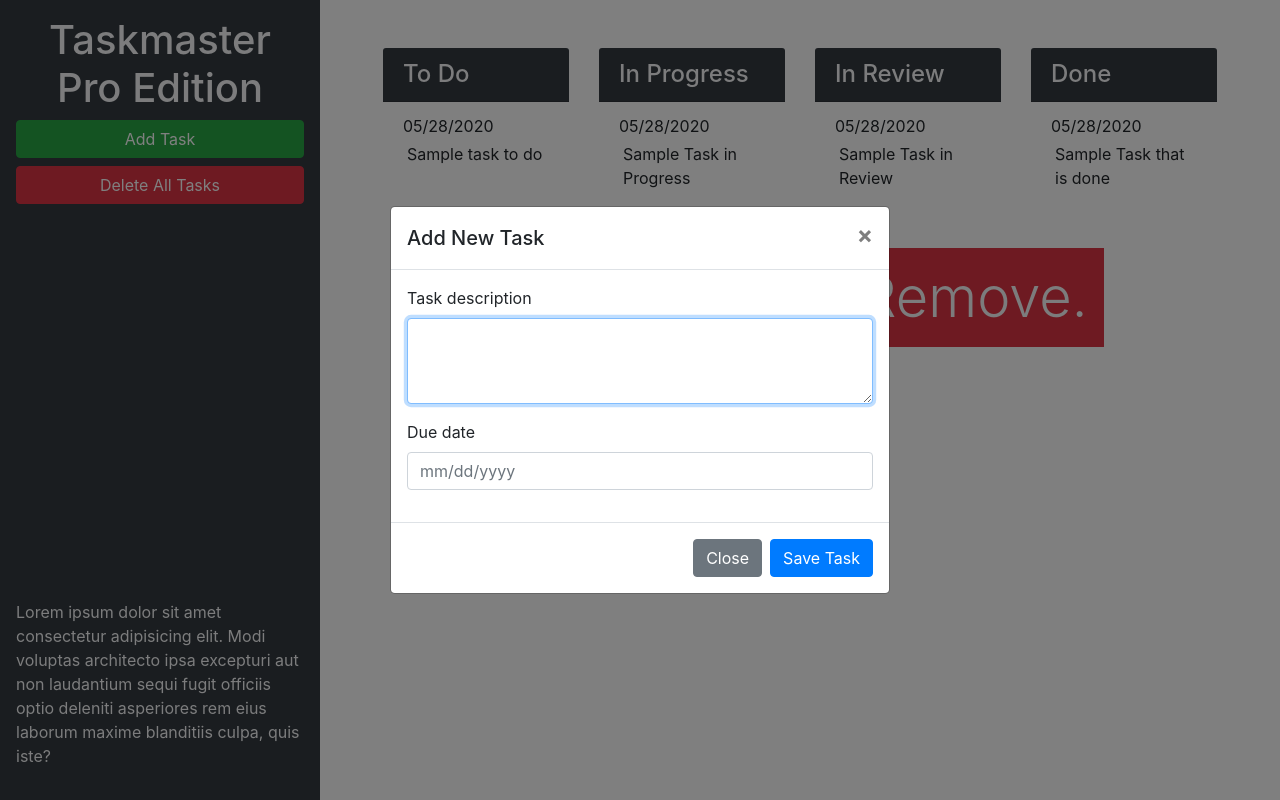
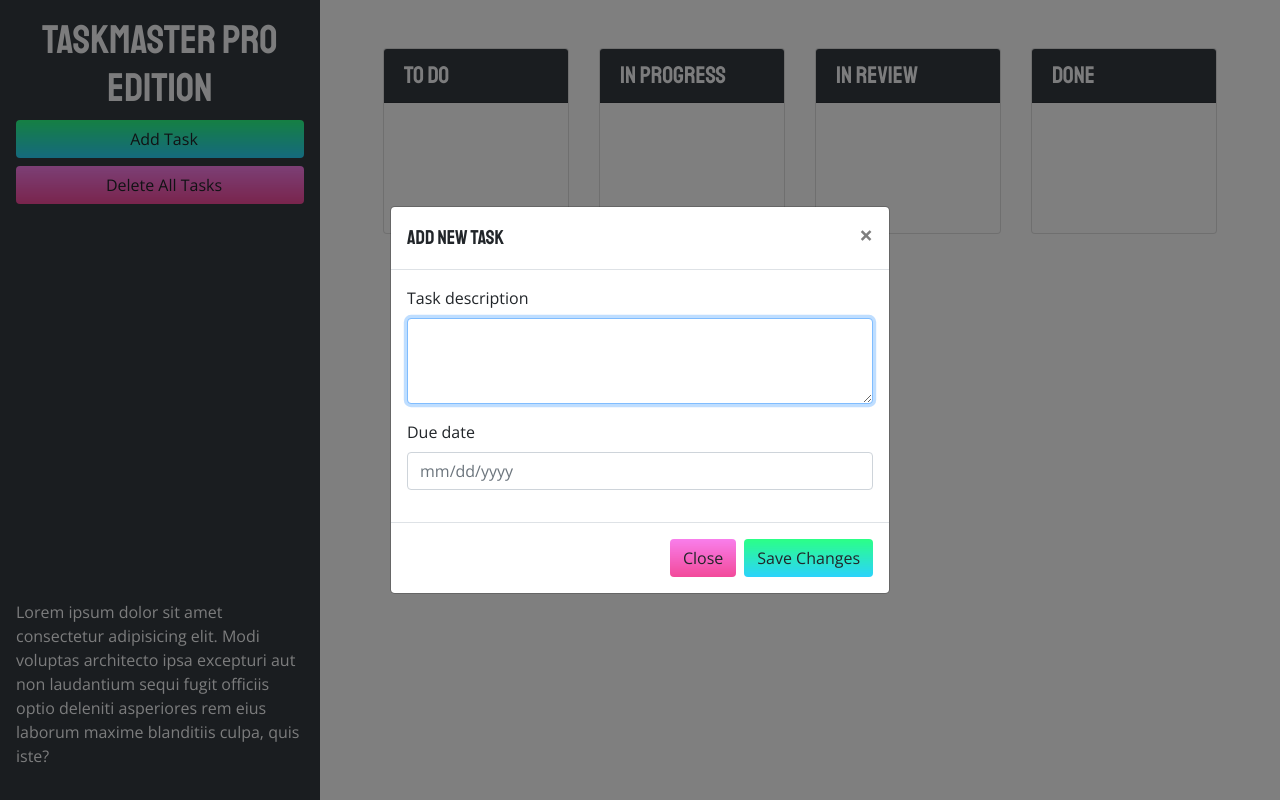
Before and after one commit to cmarvann/taskmaster-pro, a plain HTML site: page taskmaster-starter/index.html in a window 1280 px wide. Both pictures are taken after a click on the button "Add Task". Drawn offline with nearby package versions, Linux system fonts and the light colour scheme; a web font is replaced by a local one.

Commit message:
UX enhancements

```diff
--- a/taskmaster-starter/assets/css/style.css
+++ b/taskmaster-starter/assets/css/style.css
@@ -1,3 +1,70 @@
 ul.list-group {
   min-height: 130px;
 }
+
+body {
+  font-family: "Open Sans", sans-serif;
+}
+
+h1,
+h2,
+h3,
+h4,
+h5,
+h6 {
+  font-family: 'Staatliches', sans-serif;
+}
+ul.list-group {
+  min-height: 130px;
+}
+
+.dropover {
+  background-color: rgba(0,0,0,0.3);
+}
+
+.dropover-active {
+  background-color: rgba(0,0,0,0.9);
+}
+
+.btn-add, .btn-save {
+  background-color: #FA8BFF;
+  background-image: linear-gradient(45deg, #FA8BFF 0%, #2BD2FF 52%, #2BFF88 90%);
+  transition: all 05s easr-out;
+  background-size: 1px 100px;
+  background-position: 0 -10px;
+}
+
+.btn-close, .btn-delete{
+  background-color: #EA0028;
+  background-image: linear-gradient(180deg, #FA8BFF 0%, #EA0028 100%);
+  transition: all 05s easr-out;
+  background-size: 1px 100px;
+  background-position: 0 -10px;
+}
+
+.btn-add, .btn-save:hover {
+  background-position: 1 -50px;
+}
+
+.btn-close, .btn-delete:hover {
+  background-position: 1 -50px;
+}
+
+.bottom-trash {
+  opacity: o;
+  color: #f1f1f1;
+  font-size: 2.3rem;
+  font-family: "staatliches", sans-serif;
+  transform: translateY(150px);
+  transition: all .5s ease-in-out;
+  background-color: rgba(234,0,39,0.7);
+}
+
+.bottom-trash-drag {
+  transform: translateY(0);
+  opacity: 1;
+}
+
+.bottom-trash-active {
+  background-color: rgba(234,0,39,1);
+}
--- a/taskmaster-starter/assets/js/script.js
+++ b/taskmaster-starter/assets/js/script.js
@@ -13,6 +13,8 @@ var createTask = function(taskText, taskDate, taskList) {
   // append span and p element to parent li
   taskLi.append(taskSpan, taskP);
 
+  // Due Date
+  auditTask(taskLi);
 
   // append to ul list on the page
   $("#list-" + taskList).append(taskLi);
@@ -33,7 +35,6 @@ var loadTasks = function() {
 
   // loop over object properties
   $.each(tasks, function(list, arr) {
-    console.log(list, arr);
     // then loop over sub-array
     arr.forEach(function(task) {
       createTask(task.text, task.date, list);
@@ -45,6 +46,26 @@ var saveTasks = function() {
   localStorage.setItem("tasks", JSON.stringify(tasks));
 };
 
+var auditTask = function(taskEl) {
+// get date
+var date = $(taskEl)
+.find("span")
+.text()
+.trim();
+
+// convert at a specific time
+var time = moment(date, "L").set("hour", 17);
+
+$(taskEl).removeClass("list-group-item-warning list-group-item-danger");
+
+if (moment().isAfter(time)) {
+  $(taskEl).addClass("list-group-item-danger");
+}
+else if (Math.abs(moment().diff(time, "days")) <= 2) {
+  $(taskEl).addClass("list-group-item-warning");
+}
+};
+
 //enable dragglable and sortable
 $(".card .list-group").sortable({
   //dragging across list
@@ -54,20 +75,23 @@ $(".card .list-group").sortable({
   helper: "done",
 
   activate: function(event, ui) {
-    console.log(ui);
+    $(this).addClass("dropover");
+    $(".bottom-trash").addClass("bottom-trash-drag");
   },
   deactivate: function(event, ui) {
-    console.log(ui);
+    $(this).addClass("dropover");
+    $(".bottom-trash").removeClass("bottom-trash-drag");
   },
   over: function(event) {
-    console.log(event);
+    $(event.target).addClass("dropover-active");
   },
   out: function(event) {
-    console.log(event);
+    $(event.target).removeClass("dropover-active");
   },
   update: function() {
     // array to store data
     var tempArr = [];
+
     // loop over current set of children in sortable list
     $(this).children().each(function() {
       tempArr.push({
@@ -89,9 +113,6 @@ $(".card .list-group").sortable({
 
       tasks[arrName] = tempArr;
       saveTasks();
-    },
-    stop: function(event) {
-      $(this).removeClass("dropover");
     }
   });
 
@@ -99,17 +120,24 @@ $(".card .list-group").sortable({
 $("#trask").droppable({
   accept: ".card .list-group-item",
   tolerance: "touch",
-  drop: function(event, ui){
+  drop: function(event, ui) {
     //remove drag element
     ui.droppable.remove();
+    $(".bottom-trash").removeClass("bottom-trash-active");
   },
   over: function(event, ui) {
     console.log(ui);
+    $(".bottom-trash").addClass("bottom-trash-active");
   },
   out: function(event, ui) {
-    console.log(ui);
+    $(".bottom-trash").removeClass("bottom-trash-active");
   }
 });
+$("#modalDueDate").datepicker( {
+  // select future date add calendar
+   minDate: 1
+});
+
 // modal was triggered
 $("#task-form-modal").on("show.bs.modal", function() {
   // clear values
@@ -123,7 +151,7 @@ $("#task-form-modal").on("shown.bs.modal", function() {
 });
 
 // save button in modal was clicked
-$("#task-form-modal .btn-primary").click(function() {
+$("#task-form-modal .btn-save").click(function() {
   // get form values
   var taskText = $("#modalTaskDescription").val();
   var taskDate = $("#modalDueDate").val();
@@ -146,6 +174,7 @@ $("#task-form-modal .btn-primary").click(function() {
 
 // task text was clicked
 $(".list-group").on("click", "p", function(){
+
   // get current text of p elemnent
   var text = $(this)
   .text()
@@ -184,13 +213,20 @@ $(this).replaceWith(taskP);
 // due date was clicked
 $(".list-group").on("click", "span", function() {
   // get current text
-  var date = $(this)
-    .text()
-    .trim();
+  var date = $(this).text().trim();
+
 
     // create new input element
     var dateInput = $("<input>").attr("type", "text").addClass("form-control").val(date);
     $(this).replaceWith(dateInput);
+
+    // enable date picker
+    dateInput.datepicker({
+      minDate: 1,
+      onClose: function() {
+        $(this).trigger("change");
+      }
+    });
 
     // bring up calendar
     dateInput.trigger("focus");
@@ -198,7 +234,7 @@ $(".list-group").on("click", "span", function() {
 
 
   // value of due date was changed
-$(".list-group").on("blur", "input[type='text']", function() {
+$(".list-group").on("change", "input[type='text']", function() {
   // get current text
   var date = $(this).val();
 
@@ -215,6 +251,7 @@ $(".list-group").on("blur", "input[type='text']", function() {
   var taskSpan = $("<span>").addClass("badge badge-primary badge-pill").text(date);
 
   $(this).replaceWith(taskSpan);
+  auditTask($(taskSpan).closest(".list-group-item"));
 });
 
 // remove all tasks
@@ -229,3 +266,10 @@ $("#remove-tasks").on("click", function() {
 
 // load tasks for the first time
 loadTasks();
+
+// audit task every 30 mins
+setInterval(function() {
+  $(".card .list-group-item").each(function() {
+    auditTask($(this));
+  });
+}, 1800000);
--- a/taskmaster-starter/index.html
+++ b/taskmaster-starter/index.html
@@ -7,6 +7,10 @@
   <meta http-equiv="X-UA-Compatible" content="ie=edge">
   <link rel="stylesheet" href="https://cdnjs.cloudflare.com/ajax/libs/twitter-bootstrap/4.3.1/css/bootstrap.min.css">
   <link rel="stylesheet" href="https://cdnjs.cloudflare.com/ajax/libs/jqueryui/1.12.1/themes/base/jquery-ui.min.css">
+  <link href="https://fonts.googleapis.com/css2?family=Open+Sans:wght@400;700&family=Staatliches&display=swap" rel="stylesheet">
+  <link rel="stylesheet"
+  href="https://cdnjs.cloudflare.com/ajax/libs/open-iconic/1.1.1/font/css/open-iconic-bootstrap.min.css" />
+
   <link rel="stylesheet" href="./assets/css/style.css" />
   <title>Taskmaster Pro</title>
 </head>
@@ -15,11 +19,12 @@
 
   <div class="row min-vh-100 no-gutters">
     <header class="col-12 col-lg-3 bg-dark text-light sticky-top d-flex flex-column p-4 p-lg-3">
-      <h1 class="text-center">Taskmaster Pro Edition</h1>
-      <button id="create-task" class="btn btn-block btn-success" data-toggle="modal" data-target="#task-form-modal">Add
-        Task</button>
-      <button id="remove-tasks" class="btn btn-block btn-danger">Delete All Tasks</button>
-      <p class="mt-auto d-none d-lg-block">Lorem ipsum dolor sit amet consectetur adipisicing elit. Modi voluptas architecto ipsa
+      <h1 class="text-center"> <span class="oi oi-task d-inline d-lg-none"></span>Taskmaster Pro Edition</h1>
+      <button id="create-task" class="btn btn-block btn-add" data-toggle="modal" data-target="#task-form-modal">
+        <span class="oi oi-plus mr-2"></span>Add Task</button>
+      <button id="remove-tasks" class="btn btn-block btn-delete mb-2 mb-md-4"><span class="oi oi-trash mr-2"> </span>Delete All Tasks</button>
+      <span class="oi oi-task display-1 text-center mb-2 d-none d-lg-block mt-auto"></span>
+      <p class="d-none d-lg-block"> Lorem ipsum dolor sit amet consectetur adipisicing elit. Modi voluptas architecto ipsa
         excepturi aut non
         laudantium sequi fugit officiis optio deleniti asperiores rem eius laborum maxime blanditiis culpa, quis iste?
       </p>
@@ -27,50 +32,43 @@
     <main class="col-12 col-lg-9 d-flex flex-column">
       <div class="m-5 row justify-content-around">
         <!--to do-->
-        <div class="col-12 col-md-6 col-xl-3 mb-3  ">
-        <h4 class="card-header bg-dark text-light">To Do</h4>
+        <div class="col-12 col-md-6 col-xl-3 mb-3">
+          <div class="card">
+        <h4 class="card-header bg-dark text-light d-flex align-items-center">To Do</h4>
         <ul id="list-toDo" class="list-group list-group-flush">
-          <li class="list-group-item">
-            <span calss="badge-badge-primary-badge-pill">05/28/2020</span>
-            <p class="m-1">Sample task to do</p>
-          </li>
         </ul>
+       </div>
       </div>
       <!--In progress-->
-      <div class="col-12 col-md-6 col-xl-3 mb-3 ">
-        <h4 class="card-header bg-dark text-light">In Progress</h4>
+      <div class="col-12 col-md-6 col-xl-3 mb-3">
+        <div class="card">
+        <h4 class="card-header bg-dark text-light d-flex align-items-center">In Progress</h4>
         <ul id="list-inProgress" class="list-group list-group-flush">
-          <li class="list-group-item">
-            <span calss="badge-badge-primary-badge-pill">05/28/2020</span>
-            <p class="m-1">Sample Task in Progress</p>
-          </li>
         </ul>
+        </div>
       </div>
       <!--In Review-->
-      <div class="col-12 col-md-6 col-xl-3 mb-3 ">
-        <h4 class="card-header bg-dark text-light ">In Review</h4>
+      <div class="col-12 col-md-6 col-xl-3 mb-3">
+        <div class="card">
+        <h4 class="card-header bg-dark text-light d-flex align-items-center">In Review</h4>
         <ul id="list-inReview" class="list-group list-group-flush ">
-          <li class="list-group-item">
-            <span calss="badge-badge-primary-badge-pill">05/28/2020</span>
-            <p class="m-1">Sample Task in Review</p>
-          </li>
         </ul>
+        </div>
       </div>
       <!--Done-->
       <div class="col-12 col-md-6 col-xl-3 mb-3">
-        <h4 class="card-header bg-dark text-light">Done</h4>
+        <div class="card">
+        <h4 class="card-header bg-dark text-light d-flex align-items-center">Done</h4>
         <ul id="list-done" class="list-group list-group-flush ">
-          <li class="list-group-item">
-            <span calss="badge-badge-primary-badge-pill">05/28/2020</span>
-            <p class="m-1">Sample Task that is done</p>
-          </li>
-        </ul>
+         </ul>
+        </div>
       </div>
-
-      <div class="mt-auto" id="trash">
-        <div class="w-100 bg-danger p-3 text-center text-light display-4">Drop Here to Remove.</div>
+    </div>
+      <div class="mt-auto overflow-hidden" id="trash">
+        <div class="w-100 p-3 text-center bottom-trash"> <span class="oi oi-trash mx-auto mb-4">
+        </span>Drop Here to Remove.</div>
       </div>
-      </div>
+    </div>
     </main>
   </div>
 
@@ -80,7 +78,7 @@
     <div class="modal-dialog modal-dialog-centered" role="document">
       <div class="modal-content">
         <div class="modal-header">
-          <h5 class="modal-title" id="task-form-modal">Add New Task</h5>
+          <h5 class="modal-title" id="myModalTitle">Add New Task</h5>
           <button type="button" class="close" data-dismiss="modal" aria-label="Close">
             <span aria-hidden="true">&times;</span>
           </button>
@@ -89,17 +87,17 @@
           <form>
             <div class="form-group">
               <label for="modalTaskDescription">Task description</label>
-              <textarea id="modalTaskDescription" rows="3" class="form-control"></textarea>
+              <textarea class="form-control" id="modalTaskDescription" rows="3"></textarea>
             </div>
             <div class="form-group">
               <label for="modalDueDate">Due date</label>
-              <input type="text" class="form-control" id="modalDueDate" placeholder="mm/dd/yyyy" autocomplete="off" />
+              <input type="text" class="form-control" placeholder="mm/dd/yyyy" id="modalDueDate" autocomplete="off">
             </div>
           </form>
         </div>
         <div class="modal-footer">
-          <button type="button" class="btn btn-secondary" data-dismiss="modal">Close</button>
-          <button type="button" class="btn btn-primary">Save Task</button>
+          <button type="button" class="btn btn-close" data-dismiss="modal">Close</button>
+          <button type="button" class="btn btn-save">Save Changes</button>
         </div>
       </div>
     </div>
@@ -110,6 +108,7 @@
   <script src="https://cdn.jsdelivr.net/npm/jquery-ui-touch-punch@0.2.3/jquery.ui.touch-punch.min.js"></script>
   <script src="https://cdnjs.cloudflare.com/ajax/libs/popper.js/1.15.0/umd/popper.min.js"></script>
   <script src="https://cdnjs.cloudflare.com/ajax/libs/twitter-bootstrap/4.3.1/js/bootstrap.min.js"></script>
+  <script src="https://cdnjs.cloudflare.com/ajax/libs/moment.js/2.24.0/moment.min.js"></script>
   <script src="./assets/js/script.js"></script>
 </body>
 
```
